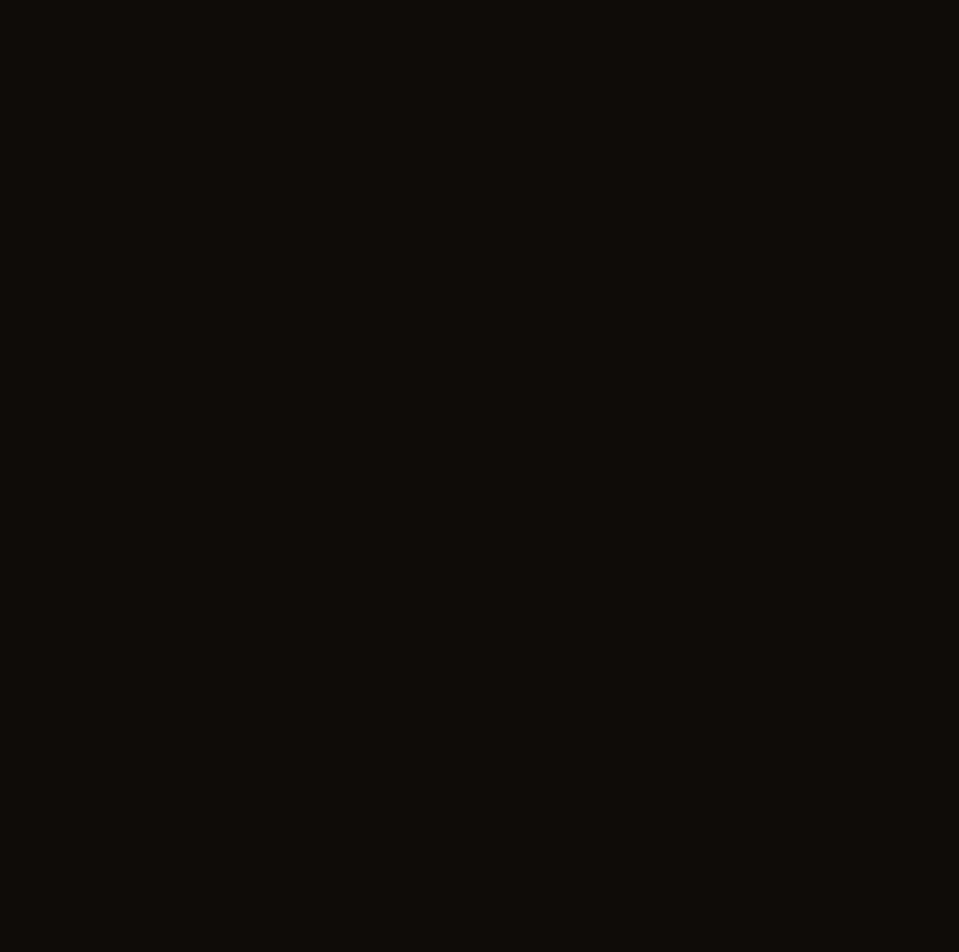
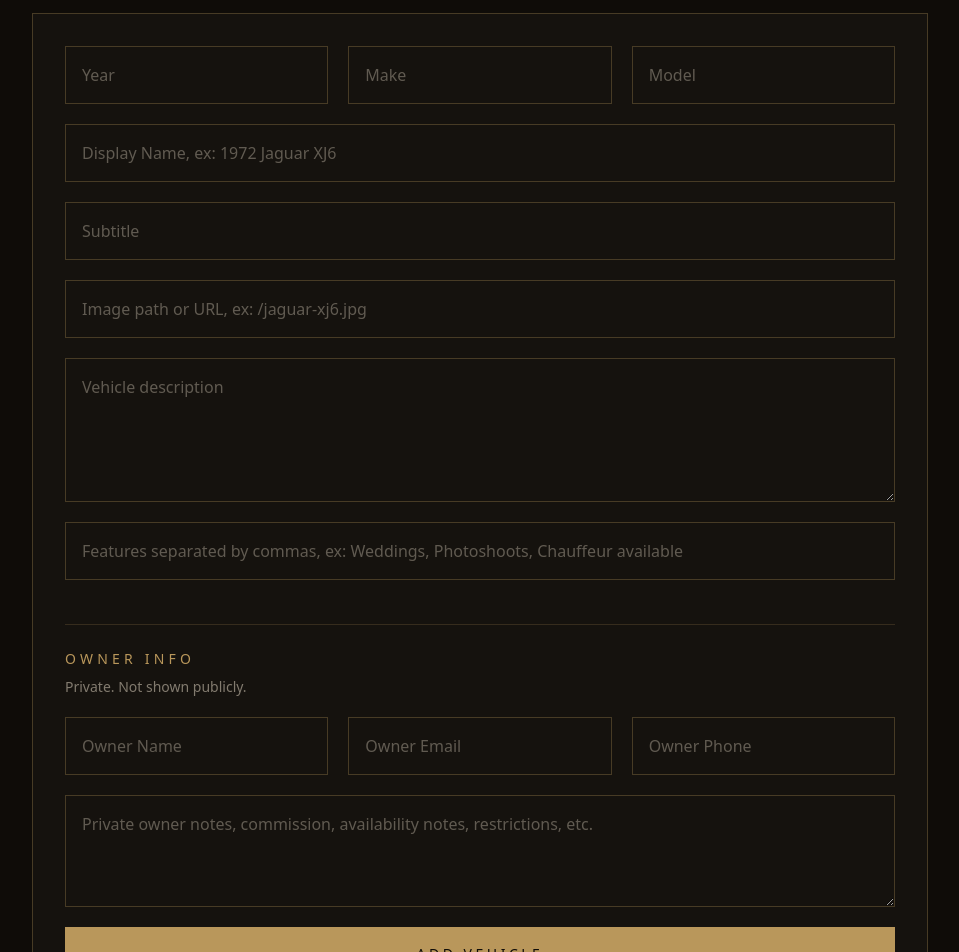
Before and after one commit to ejixxer999/selr-exoctics-site, a Next.js app: page /admin/vehicals/new in a window 1280 px wide. Shown: the part 360-1312 px from the top of the page, without its empty margins (160-1119 px from the left). Before the commit the page ends 800 px from the top, so only its background shows below. Built offline with nearby package versions, Linux system fonts and the light colour scheme; no server answers.

Commit message:
updated forms and logic for admin add whip

```diff
--- a/app/admin/vehicals/new/page.tsx
+++ b/app/admin/vehicals/new/page.tsx
@@ -1,13 +1,19 @@
 import { createVehicle } from "./actions";
 
 interface PageProps {
-  searchParams: {
+  searchParams: Promise<{
     password?: string;
-  };
+  }>;
 }
 
-export default function NewVehiclePage({ searchParams }: PageProps) {
-  const isAdmin = searchParams.password === process.env.ADMIN_PASSWORD;
+export default async function NewVehiclePage({ searchParams }: PageProps) {
+  const params = await searchParams;
+
+  const submittedPassword = params.password || "";
+  const correctPassword = process.env.ADMIN_PASSWORD || "";
+
+  const passwordWasSubmitted = Boolean(submittedPassword);
+  const isAdmin = submittedPassword === correctPassword;
 
   if (!isAdmin) {
     return (
@@ -16,12 +22,20 @@ export default function NewVehiclePage({ searchParams }: PageProps) {
           <p className="text-sm uppercase tracking-[0.35em] text-[#b9975b]">
             Admin
           </p>
+
           <h1 className="mt-4 text-4xl font-light text-[#f3eadb]">
             Vehicle Access
           </h1>
+
           <p className="mt-4 text-[#efe3cf]/65">
             Enter the admin password to add a vehicle.
           </p>
+
+          {passwordWasSubmitted && !isAdmin && (
+            <p className="mt-4 border border-red-500/40 bg-red-950/30 p-4 text-sm text-red-200">
+              Password incorrect. Please try again.
+            </p>
+          )}
 
           <form method="GET" className="mt-8">
             <input
@@ -42,4 +56,127 @@ export default function NewVehiclePage({ searchParams }: PageProps) {
       </section>
     );
   }
+
+  return (
+    <section className="px-4 py-16 md:px-6 md:py-24">
+      <div className="mx-auto max-w-4xl">
+        <p className="text-sm uppercase tracking-[0.35em] text-[#b9975b]">
+          Admin
+        </p>
+
+        <h1 className="mt-5 text-4xl font-light tracking-wide text-[#f3eadb] md:text-5xl">
+          Add Vehicle
+        </h1>
+
+        <p className="mt-6 max-w-2xl leading-8 text-[#efe3cf]/65">
+          Add your own cars or vehicles owned by partners. Owner information stays private and is only for admin use.
+        </p>
+
+        <form
+          action={createVehicle}
+          className="mt-10 grid gap-5 border border-[#b9975b]/30 bg-[#15120e] p-5 md:p-8"
+        >
+          <input type="hidden" name="admin_password" value={submittedPassword} />
+
+          <div className="grid gap-5 md:grid-cols-3">
+            <input
+              name="year"
+              type="number"
+              placeholder="Year"
+              className="border border-[#b9975b]/30 bg-transparent px-4 py-4 text-[#f3eadb] outline-none placeholder:text-[#efe3cf]/35 focus:border-[#b9975b]"
+            />
+
+            <input
+              name="make"
+              required
+              placeholder="Make"
+              className="border border-[#b9975b]/30 bg-transparent px-4 py-4 text-[#f3eadb] outline-none placeholder:text-[#efe3cf]/35 focus:border-[#b9975b]"
+            />
+
+            <input
+              name="model"
+              required
+              placeholder="Model"
+              className="border border-[#b9975b]/30 bg-transparent px-4 py-4 text-[#f3eadb] outline-none placeholder:text-[#efe3cf]/35 focus:border-[#b9975b]"
+            />
+          </div>
+
+          <input
+            name="name"
+            required
+            placeholder="Display Name, ex: 1972 Jaguar XJ6"
+            className="border border-[#b9975b]/30 bg-transparent px-4 py-4 text-[#f3eadb] outline-none placeholder:text-[#efe3cf]/35 focus:border-[#b9975b]"
+          />
+
+          <input
+            name="subtitle"
+            placeholder="Subtitle"
+            className="border border-[#b9975b]/30 bg-transparent px-4 py-4 text-[#f3eadb] outline-none placeholder:text-[#efe3cf]/35 focus:border-[#b9975b]"
+          />
+
+          <input
+            name="image_url"
+            placeholder="Image path or URL, ex: /jaguar-xj6.jpg"
+            className="border border-[#b9975b]/30 bg-transparent px-4 py-4 text-[#f3eadb] outline-none placeholder:text-[#efe3cf]/35 focus:border-[#b9975b]"
+          />
+
+          <textarea
+            name="description"
+            placeholder="Vehicle description"
+            className="min-h-36 border border-[#b9975b]/30 bg-transparent px-4 py-4 text-[#f3eadb] outline-none placeholder:text-[#efe3cf]/35 focus:border-[#b9975b]"
+          />
+
+          <input
+            name="features"
+            placeholder="Features separated by commas, ex: Weddings, Photoshoots, Chauffeur available"
+            className="border border-[#b9975b]/30 bg-transparent px-4 py-4 text-[#f3eadb] outline-none placeholder:text-[#efe3cf]/35 focus:border-[#b9975b]"
+          />
+
+          <div className="mt-6 border-t border-[#b9975b]/20 pt-6">
+            <p className="text-sm uppercase tracking-[0.3em] text-[#b9975b]">
+              Owner Info
+            </p>
+
+            <p className="mt-2 text-sm text-[#efe3cf]/50">
+              Private. Not shown publicly.
+            </p>
+          </div>
+
+          <div className="grid gap-5 md:grid-cols-3">
+            <input
+              name="owner_name"
+              placeholder="Owner Name"
+              className="border border-[#b9975b]/30 bg-transparent px-4 py-4 text-[#f3eadb] outline-none placeholder:text-[#efe3cf]/35 focus:border-[#b9975b]"
+            />
+
+            <input
+              name="owner_email"
+              type="email"
+              placeholder="Owner Email"
+              className="border border-[#b9975b]/30 bg-transparent px-4 py-4 text-[#f3eadb] outline-none placeholder:text-[#efe3cf]/35 focus:border-[#b9975b]"
+            />
+
+            <input
+              name="owner_phone"
+              placeholder="Owner Phone"
+              className="border border-[#b9975b]/30 bg-transparent px-4 py-4 text-[#f3eadb] outline-none placeholder:text-[#efe3cf]/35 focus:border-[#b9975b]"
+            />
+          </div>
+
+          <textarea
+            name="owner_notes"
+            placeholder="Private owner notes, commission, availability notes, restrictions, etc."
+            className="min-h-28 border border-[#b9975b]/30 bg-transparent px-4 py-4 text-[#f3eadb] outline-none placeholder:text-[#efe3cf]/35 focus:border-[#b9975b]"
+          />
+
+          <button
+            type="submit"
+            className="border border-[#b9975b] bg-[#b9975b] px-8 py-4 text-sm uppercase tracking-[0.25em] text-[#0f0c08] transition hover:bg-transparent hover:text-[#b9975b]"
+          >
+            Add Vehicle
+          </button>
+        </form>
+      </div>
+    </section>
+  );
 }
```
